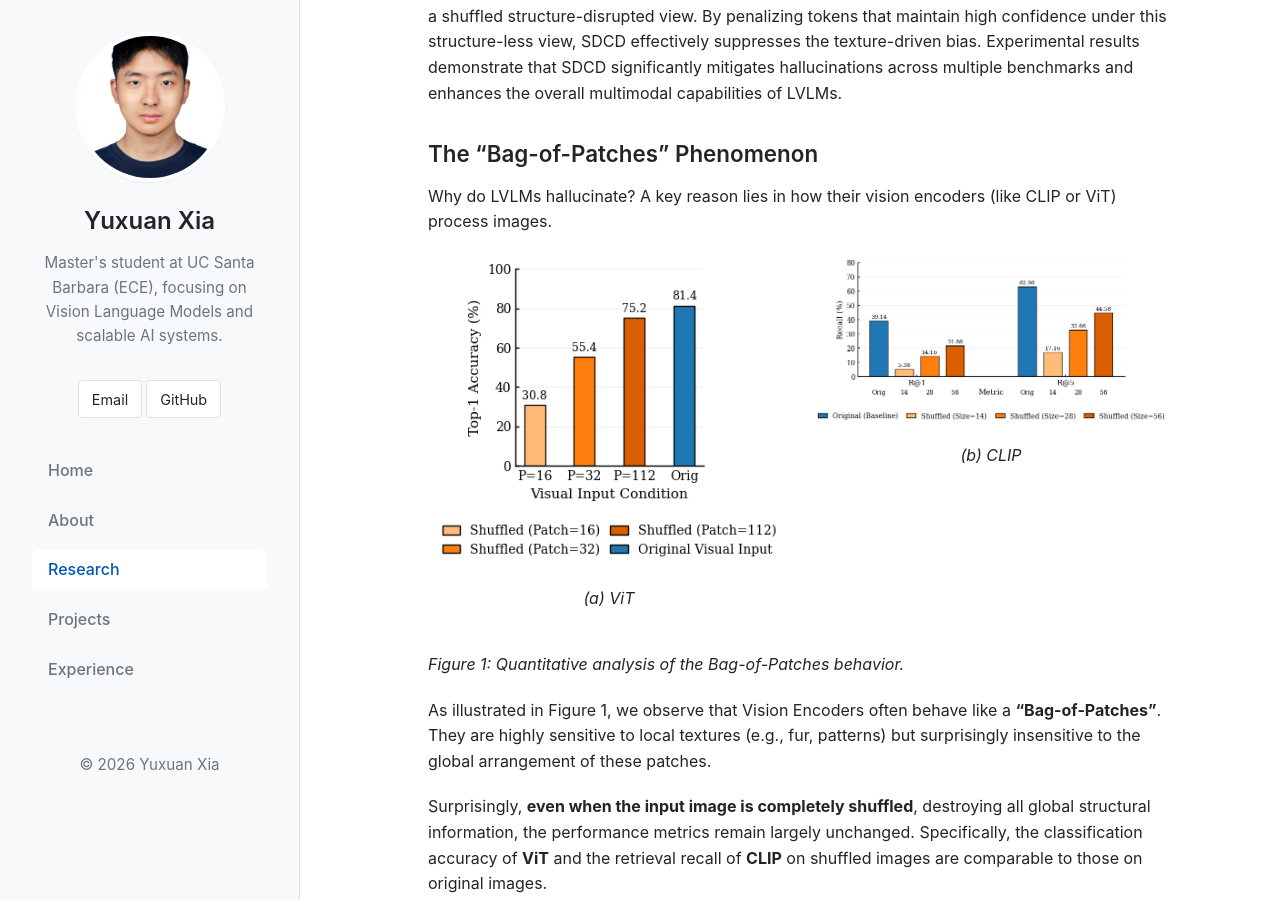
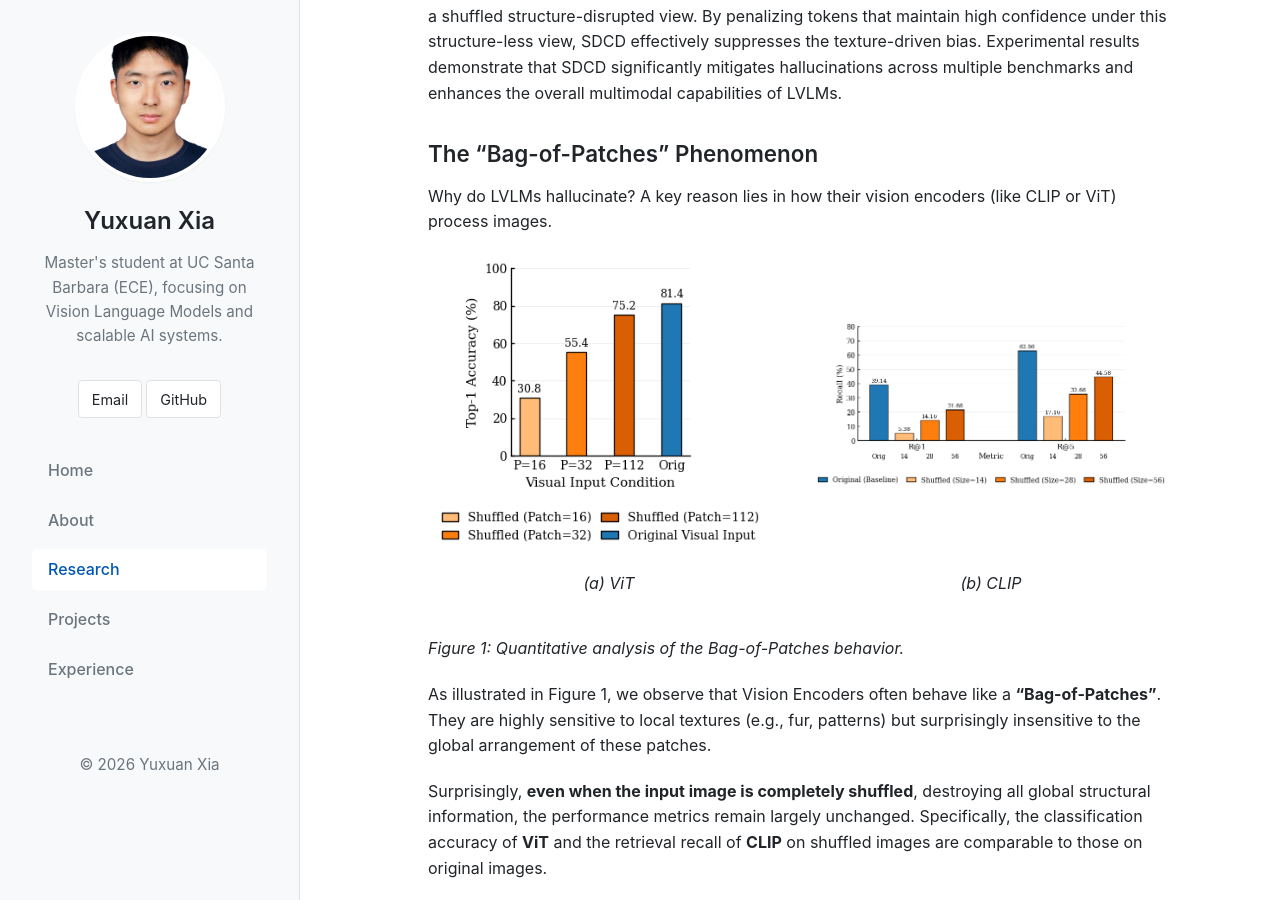
Before and after one commit to xyx-creator/xyx-creator.github.io, a Jekyll site: the page built from _research/2026-01-07-sdcd.md, in a window 1280 px wide and 900 px high, scrolled down 679 px. Built offline with Jekyll 4.4.1, drawn with Linux system fonts in a browser that asks for light colours.

Commit message:
Update SDCD Figure 1 layout: force equal height (300px) with natural aspect ratio

```diff
--- a/_research/2026-01-07-sdcd.md
+++ b/_research/2026-01-07-sdcd.md
@@ -20,11 +20,11 @@ Why do LVLMs hallucinate? A key reason lies in how their vision encoders (like C
 
 <div style="display: flex; gap: 20px; margin-bottom: 20px;">
   <div style="flex: 1; text-align: center;">
-    <img src="/assets/images/sdcd_ViT_BoP.png" alt="ViT Bag-of-Patches Analysis" style="width: 100%;">
+    <img src="/assets/images/sdcd_ViT_BoP.png" alt="ViT Bag-of-Patches Analysis" style="height: 300px; width: auto; max-width: 100%; object-fit: contain;">
     <p><em>(a) ViT</em></p>
   </div>
   <div style="flex: 1; text-align: center;">
-    <img src="/assets/images/sdcd_CLIP_BoP.png" alt="CLIP Bag-of-Patches Analysis" style="width: 100%;">
+    <img src="/assets/images/sdcd_CLIP_BoP.png" alt="CLIP Bag-of-Patches Analysis" style="height: 300px; width: auto; max-width: 100%; object-fit: contain;">
     <p><em>(b) CLIP</em></p>
   </div>
 </div>
```
